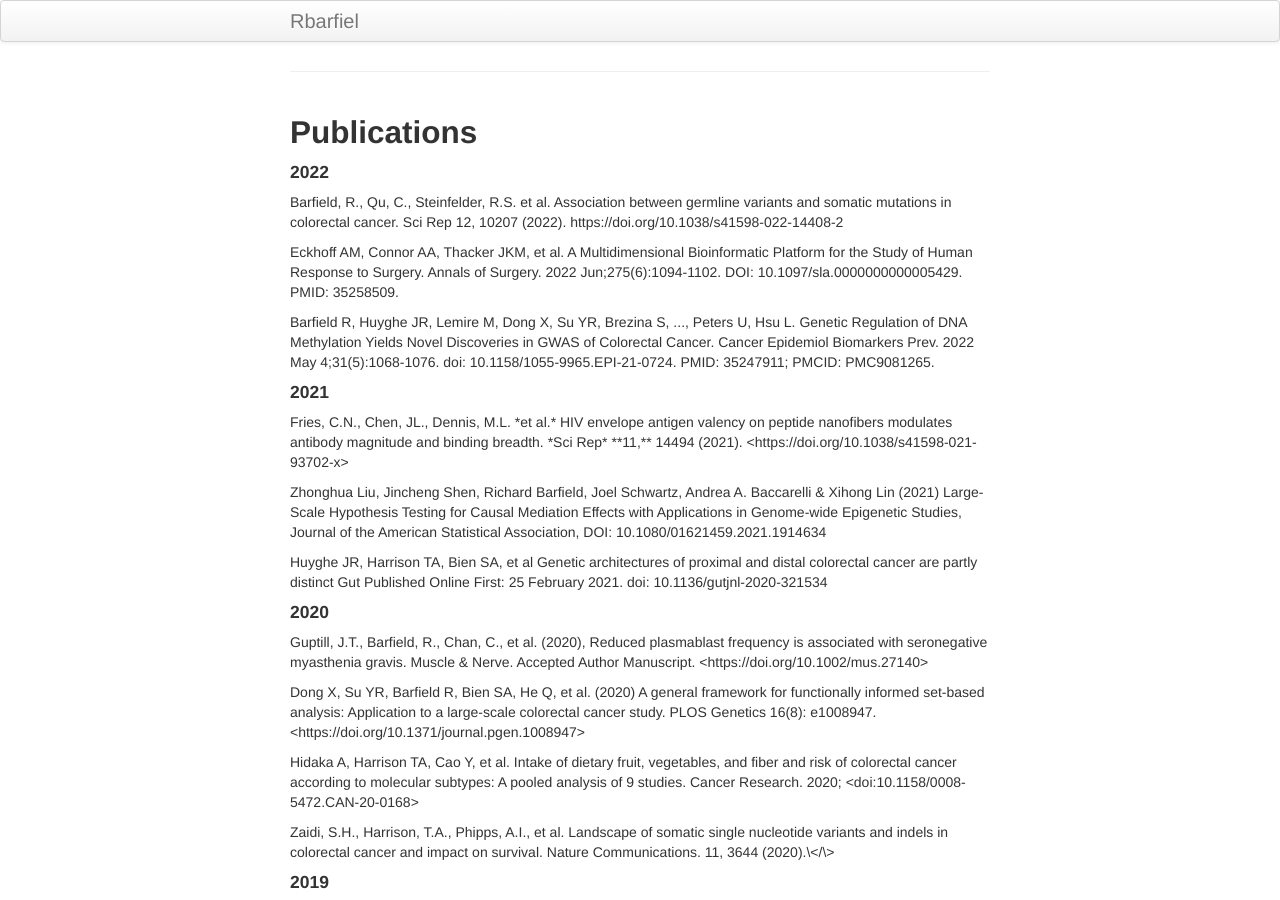
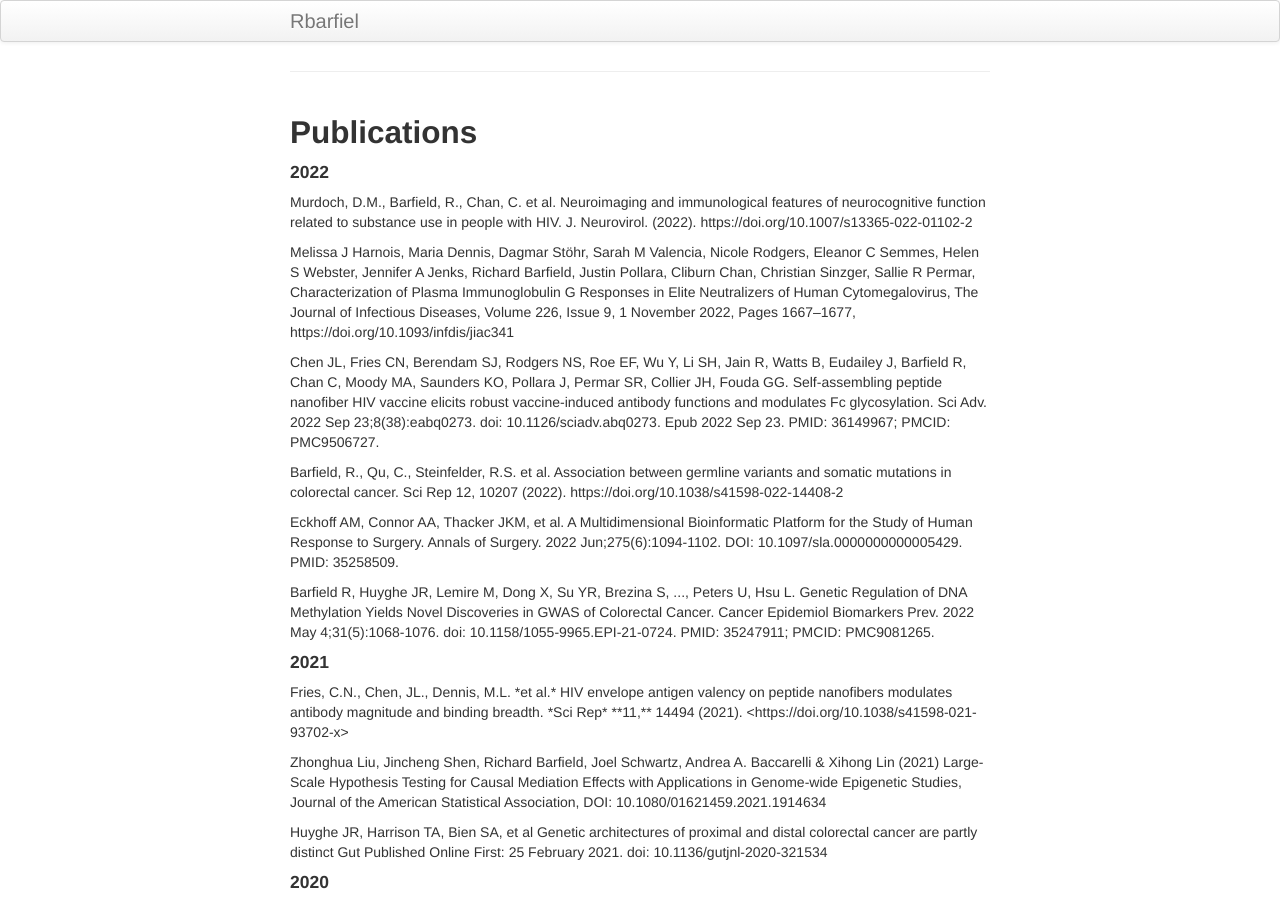
Before and after one commit to rbarfield/Barfield_website, a Jekyll site: the page built from pages/publications.md, in a window 1280 px wide and 900 px high. Built offline with Jekyll 4.4.1, drawn with Linux system fonts in a browser that asks for light colours.

Commit message:
Updated 2022 publications

```diff
--- a/pages/publications.md
+++ b/pages/publications.md
@@ -14,6 +14,18 @@ Publications
 2022
 
 </h4>
+
+<p>
+Murdoch, D.M., Barfield, R., Chan, C. et al. Neuroimaging and immunological features of neurocognitive function related to substance use in people with HIV. J. Neurovirol. (2022). https://doi.org/10.1007/s13365-022-01102-2
+</p>
+
+<p>
+Melissa J Harnois, Maria Dennis, Dagmar Stöhr, Sarah M Valencia, Nicole Rodgers, Eleanor C Semmes, Helen S Webster, Jennifer A Jenks, Richard Barfield, Justin Pollara, Cliburn Chan, Christian Sinzger, Sallie R Permar, Characterization of Plasma Immunoglobulin G Responses in Elite Neutralizers of Human Cytomegalovirus, The Journal of Infectious Diseases, Volume 226, Issue 9, 1 November 2022, Pages 1667–1677, https://doi.org/10.1093/infdis/jiac341
+</p>
+
+<p>
+Chen JL, Fries CN, Berendam SJ, Rodgers NS, Roe EF, Wu Y, Li SH, Jain R, Watts B, Eudailey J, Barfield R, Chan C, Moody MA, Saunders KO, Pollara J, Permar SR, Collier JH, Fouda GG. Self-assembling peptide nanofiber HIV vaccine elicits robust vaccine-induced antibody functions and modulates Fc glycosylation. Sci Adv. 2022 Sep 23;8(38):eabq0273. doi: 10.1126/sciadv.abq0273. Epub 2022 Sep 23. PMID: 36149967; PMCID: PMC9506727.
+</p>
 
 <p>
 
```
